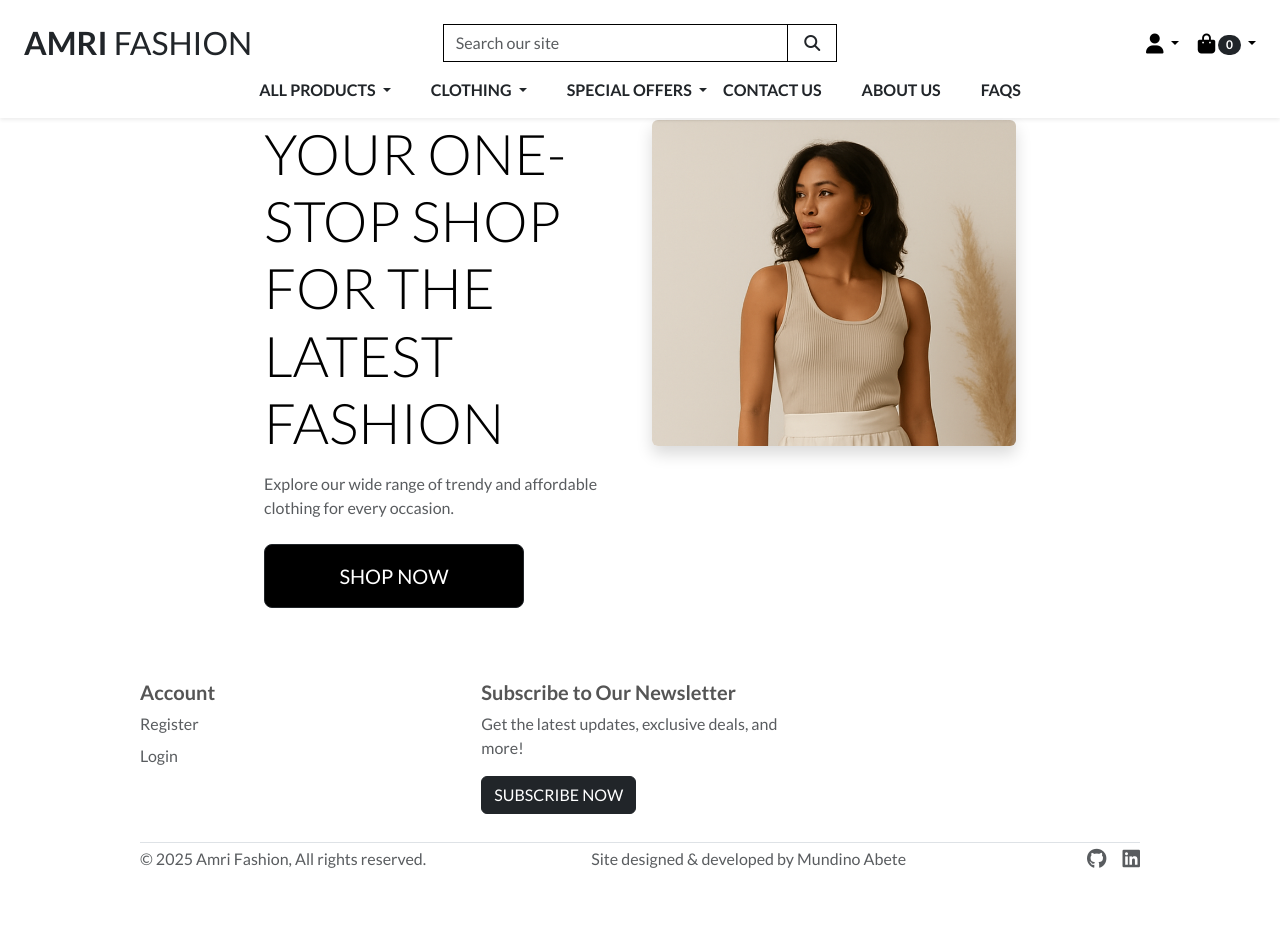
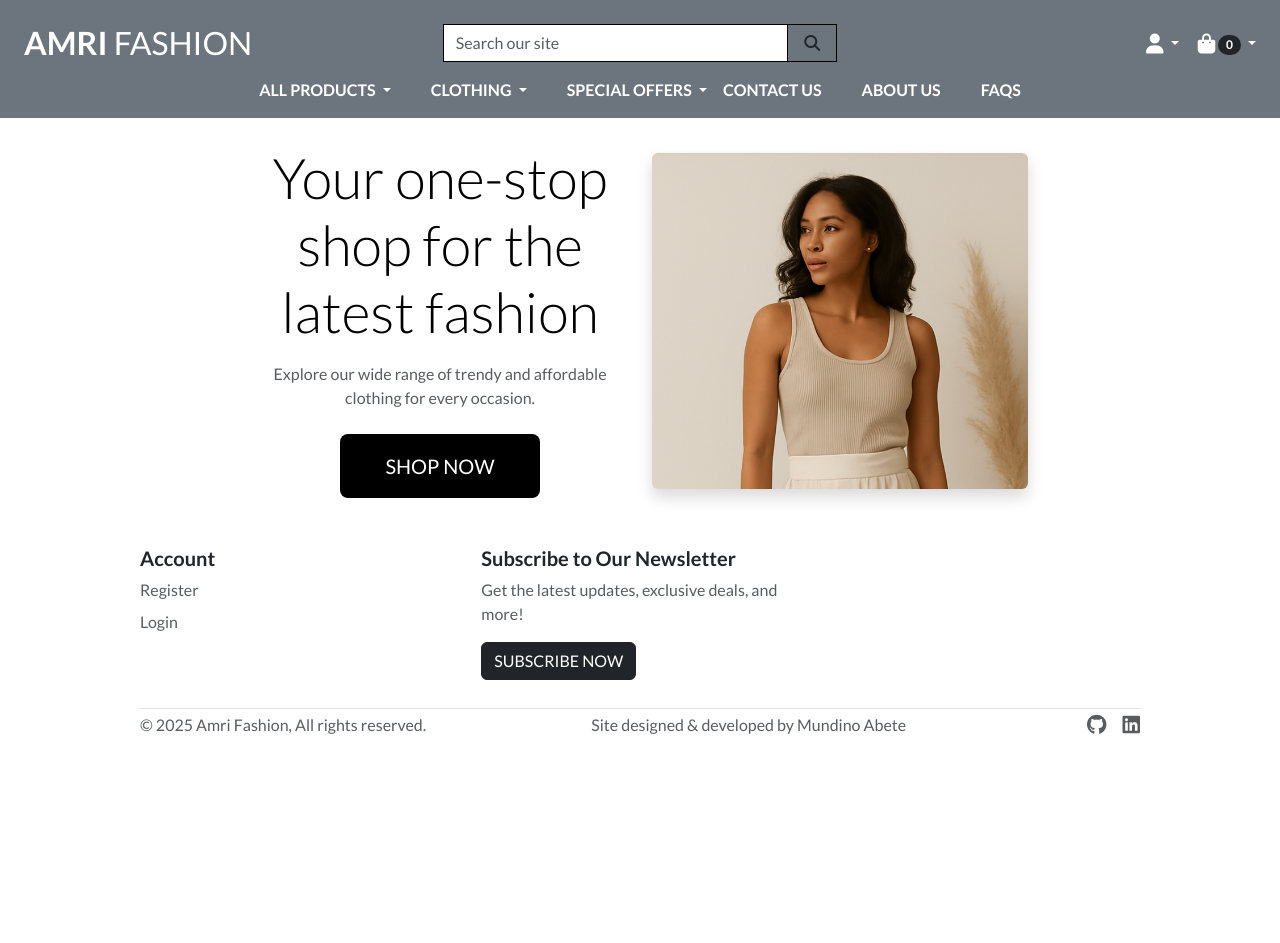
Before and after one commit to MAbuhanif/amri-fashion, a Django app: page / in a window 1280 px wide. After the commit the page ends 734 px from the top, so only its background shows below. Run offline with Django 5.2, Linux system fonts and the light colour scheme; parts of the project's set-up code (start-up, migrations or seed data) failed here and were passed over; some libraries are stand-ins or nearby versions.

Commit message:
Enhance UI consistency

```diff
--- a/home/templates/home/index.html
+++ b/home/templates/home/index.html
@@ -4,25 +4,25 @@
 {% block extra_title %} Home | {% endblock %}
 
 {% block content %}
-    <div class="container mx-auto p-4 mt-lg-5">
-        <div class="row">
+    <div class="container mt-5 pt-5 ">
+        <div class="row justify-content-center align-items-center">
             <!-- Left Section: Text -->
-            <div class="col-12 col-md-6 text-center text-md-start">
-                <h1 class="display-4 logo-font text-black">
+            <div class="col-12 col-md-6 text-center text-md-start mt-2 mt-md-5">
+                <h1 class="display-4 text-black text-center ">
                     Your one-stop shop for the latest fashion
                 </h1>
-                <p class="text-muted mt-3">
+                <p class="text-muted mt-3 text-center">
                     Explore our wide range of trendy and affordable clothing for every occasion.
                 </p>
-                <div class="mt-4">
-                    <a href="{% url 'products' %}" class="shop-now-button btn btn-dark btn-lg rounded-lg text-uppercase py-3">
+                <div class="mt-4 text-center">
+                    <a href="{% url 'products' %}" class="shop-now-button btn btn-lg rounded-lg text-uppercase py-3">
                         Shop Now
                     </a>
                 </div>
             </div>
 
             <!-- Right Section: Image -->
-            <div class="col-12 col-md-6 text-center mt-4 mt-md-0">
+            <div class="col-12 col-md-6 text-center mt-2 mt-md-5">
                 <img src="{{ MEDIA_URL }}amri-fashion-banner.png" alt="Fashion Banner" class="img-fluid rounded shadow">
             </div>
         </div>
--- a/products/templates/products/products.html
+++ b/products/templates/products/products.html
@@ -5,7 +5,7 @@
 
 
 {% block content %}
-<div class="container my-5">
+<div class="container my-2">
     <div class="row mb-5">
         <div class="col-12 text-center">
             <h3 class="display logo-font">Products</h3>
@@ -56,7 +56,6 @@
                                 <a href="{% url 'delete_product' product.id %}" class="btn btn-outline-danger btn-sm">Delete</a>
                             </div>
                         {% endif %}
-                        <a href="{% url 'product_detail' product.id %}" class="btn btn-black btn-sm mt-2">View Details</a>
                     </div>
                 </div>
             </div>
@@ -74,7 +73,7 @@
                 <ul class="pagination">
                     {% if page_obj.has_previous %}
                         <li class="page-item">
-                            <a class="page-link" href="?page=1" aria-label="First">
+                            <a class="page-link bg-secondary text-white" href="?page=1" aria-label="First">
                                 <span aria-hidden="true">&laquo;&laquo;</span>
                             </a>
                         </li>
--- a/static/css/base.css
+++ b/static/css/base.css
@@ -1,14 +1,19 @@
 /* General Styles */
-html {
+html, body {
     height: 100%;
+    min-height: 100vh;
 }
 
 body {
-    height: 100vh;
-    color: #555;
+    display: flex;
+    flex-direction: column;
+    min-height: 100vh;
     font-family: 'Lato', sans-serif;
     margin: 0;
     padding: 0;
+}
+main.flex-fill {
+    flex: 1 0 auto;
 }
 
 /* Icon Styling */
@@ -33,33 +38,37 @@ body {
 .shop-now-button{
     background: black;
     color: white;
-    min-width: 260px;
+    min-width: 200px !important;
 }
 
-.btn-black {
-    background: black;
-    color: white;
-}
 
 .shop-now-button:hover,
 .shop-now-button:active,
-.shop-now-button:focus,
-.btn-black:hover,
-.btn-black:active,
-.btn-black:focus {
-    background: #222;
+.shop-now-button:focus {
     color: white;
-}
-
-.text-black {
-    color: #000 !important;
 }
 
 .border-black {
     border: 1px solid black !important;
 }
+header {
+    flex-shrink: 0;
+}
+.header-spacer {
+    width: 100%;
+    height: 55.6px;
+}
+footer {
+    flex-shrink: 0;
+}
+
 
 /* Media Queries */
+@media (min-width: 768px) {
+    .header-spacer {
+      height: 118.04px;
+    }
+  }
 
 /* Slightly larger container on xl screens */
 @media (min-width: 1200px) {
--- a/templates/base.html
+++ b/templates/base.html
@@ -39,12 +39,12 @@
 </head>
 <body>
     <!-- Header Section -->
-    <header class="container-fluid fixed-top mx-auto px-4 shadow-sm">
-        <div id="topnav" class="row pt-lg-4 d-none bg-white d-lg-flex">
+    <header class="container-fluid fixed-top mx-auto px-4 bg-secondary text-white z-3 ">
+        <div id="topnav" class="row pt-lg-4 d-none d-lg-flex">
             <!-- Logo Section -->
             <div class="col-12 col-lg-4 my-auto py-lg-0 text-center text-lg-start">
                 <a href="{% url 'home' %}" class="nav-link main-logo-link">
-                    <h2 class="logo-font text-dark my-0"><strong>Amri</strong> Fashion</h2>
+                    <h2 class="logo-font my-0"><strong>Amri</strong> Fashion</h2>
                 </a>
             </div>
 
@@ -70,7 +70,7 @@
                 <ul class="list-inline list-unstyled text-center text-lg-end my-0">
                     <!-- User Dropdown -->
                     <li class="list-inline-item dropdown me-3">
-                        <a class="text-black nav-link dropdown-toggle" href="#" id="user-options" data-bs-toggle="dropdown" aria-expanded="false">
+                        <a class="text-white nav-link dropdown-toggle" href="#" id="user-options" data-bs-toggle="dropdown" aria-expanded="false">
                             <i class="fas fa-user fa-lg"></i>
                         </a>
                         <ul class="dropdown-menu border-0 shadow" aria-labelledby="user-options">
@@ -90,7 +90,7 @@
 
                     <!-- Bag Preview -->
                     <li class="list-inline-item dropdown">
-                        <a class="text-black nav-link dropdown-toggle" href="#" id="bag-preview" data-bs-toggle="dropdown" aria-expanded="false">
+                        <a class="text-white nav-link dropdown-toggle" href="#" id="bag-preview" data-bs-toggle="dropdown" aria-expanded="false">
                             <i class="fas fa-shopping-bag fa-lg"></i>
                             <span class="badge bg-dark rounded-pill">
                                 {% if product_count %}{{ product_count }}{% else %}0{% endif %}
@@ -128,7 +128,7 @@
         </div>
 
         <!-- Navbar Section -->
-        <div class="row bg-white">
+        <div class="row bg-secondary text-white">
             <nav class="navbar navbar-expand-lg w-100 ">
                 <!-- Navbar Toggler for Mobile -->
                 <button class="navbar-toggler" type="button" data-bs-toggle="collapse" data-bs-target="#main-nav" aria-controls="main-nav" aria-expanded="false" aria-label="Toggle navigation">
@@ -139,6 +139,8 @@
             </nav>
         </div>
     </header>
+    <!-- Spacer for fixed header -->
+<div class="header-spacer"></div>
 
     <!-- Messages Section -->
     {% if messages %}
@@ -171,13 +173,16 @@
     </script>
     {% endif %}
 
-    <!-- Main Content Section -->
-    <main class="container pt-5">
-        {% block content %}
-        {% endblock %}
-    </main>
+
+
+
+<!-- Main Content Section -->
+<main class="flex-fill container">
+    {% block content %}
+    {% endblock %}
+</main>
 <!-- Footer -->
-<footer class="container py-5" id="footer-container">
+    <footer class="container py-5 mt-auto" id="footer-container">
         <div class="row">
             <!-- Account Links -->
             <div class="col-12 col-md-4 mb-4">
--- a/templates/includes/main-nav.html
+++ b/templates/includes/main-nav.html
@@ -2,7 +2,7 @@
     <ul class="navbar-nav w-auto mx-auto">
         <!-- All Products Dropdown -->
         <li class="nav-item dropdown">
-            <a class="logo-font fw-bold nav-link text-dark me-4 dropdown-toggle" href="#" id="all-products-link" data-bs-toggle="dropdown" aria-expanded="false">
+            <a class="logo-font fw-bold nav-link text-white me-4 dropdown-toggle" href="#" id="all-products-link" data-bs-toggle="dropdown" aria-expanded="false">
                 All Products
             </a>
             <div class="dropdown-menu border-0 shadow" aria-labelledby="all-products-link">
@@ -15,7 +15,7 @@
 
         <!-- Clothing Dropdown -->
         <li class="nav-item dropdown">
-            <a class="logo-font fw-bold nav-link text-dark me-4 dropdown-toggle" href="#" id="clothing-link" data-bs-toggle="dropdown" aria-expanded="false">
+            <a class="logo-font fw-bold nav-link text-white me-4 dropdown-toggle" href="#" id="clothing-link" data-bs-toggle="dropdown" aria-expanded="false">
                 Clothing
             </a>
             <div class="dropdown-menu border-0 shadow" aria-labelledby="clothing-link">
@@ -28,7 +28,7 @@
 
         <!-- Special Offers Dropdown -->
         <li class="nav-item dropdown">
-            <a class="logo-font fw-bold nav-link text-dark dropdown-toggle" href="#" id="specials-link" data-bs-toggle="dropdown" aria-expanded="false">
+            <a class="logo-font fw-bold nav-link text-white dropdown-toggle" href="#" id="specials-link" data-bs-toggle="dropdown" aria-expanded="false">
                 Special Offers
             </a>
             <div class="dropdown-menu border-0 shadow" aria-labelledby="specials-link">
@@ -41,13 +41,13 @@
 
         <!-- Contact Us and FAQs buttons -->
         <li class="nav-item">
-            <a class="logo-font fw-bold nav-link text-dark me-4" href="{% url 'contact-form' %}">Contact Us</a>
+            <a class="logo-font fw-bold nav-link text-white me-4" href="{% url 'contact-form' %}">Contact Us</a>
         </li>
         <li class="nav-item">
-            <a class="logo-font fw-bold nav-link text-dark me-4" href="{% url 'about' %}">About Us</a>
+            <a class="logo-font fw-bold nav-link text-white me-4" href="{% url 'about' %}">About Us</a>
         </li>
         <li class="nav-item">
-            <a class="logo-font fw-bold nav-link text-dark me-4" href="{% url 'faq' %}">FAQs</a>
+            <a class="logo-font fw-bold nav-link text-white me-4" href="{% url 'faq' %}">FAQs</a>
         </li>
     </ul>
 </div>
--- a/templates/includes/mobile-nav.html
+++ b/templates/includes/mobile-nav.html
@@ -1,5 +1,5 @@
 <li class="list-inline-item">
-    <a class="dropdown-toggle text-black nav-link d-block d-lg-none" href="#" id="mobile-search" data-bs-toggle="dropdown" aria-haspopup="true" aria-expanded="false">
+    <a class="dropdown-toggle text-white nav-link d-block d-lg-none" href="#" id="mobile-search" data-bs-toggle="dropdown" aria-haspopup="true" aria-expanded="false">
         <i class="fas fa-search"></i>
     </a>
     <div class="dropdown-menu border-0 w-100 p-3 rounded-0 my-0" aria-labelledby="mobile-search">
@@ -19,7 +19,7 @@
     </div>
 </li>
 <li class="list-inline-item dropdown">
-    <a class="text-black nav-link dropdown-toggle d-block d-lg-none" href="#" id="user-options" data-bs-toggle="dropdown"
+    <a class="text-white nav-link dropdown-toggle d-block d-lg-none" href="#" id="user-options" data-bs-toggle="dropdown"
         aria-expanded="false">
         <i class="fas fa-user fa-lg"></i>
     </a>
@@ -38,7 +38,7 @@
     </ul>
 </li>
 <li class="list-inline-item">
-    <a class="text-black nav-link dropdown-toggle d-block d-lg-none" href="#" id="bag-preview" data-bs-toggle="dropdown"
+    <a class="text-white nav-link dropdown-toggle d-block d-lg-none" href="#" id="bag-preview" data-bs-toggle="dropdown"
         aria-expanded="false">
         <i class="fas fa-shopping-bag fa-lg"></i>
         <span class="badge bg-dark rounded-pill">
```
